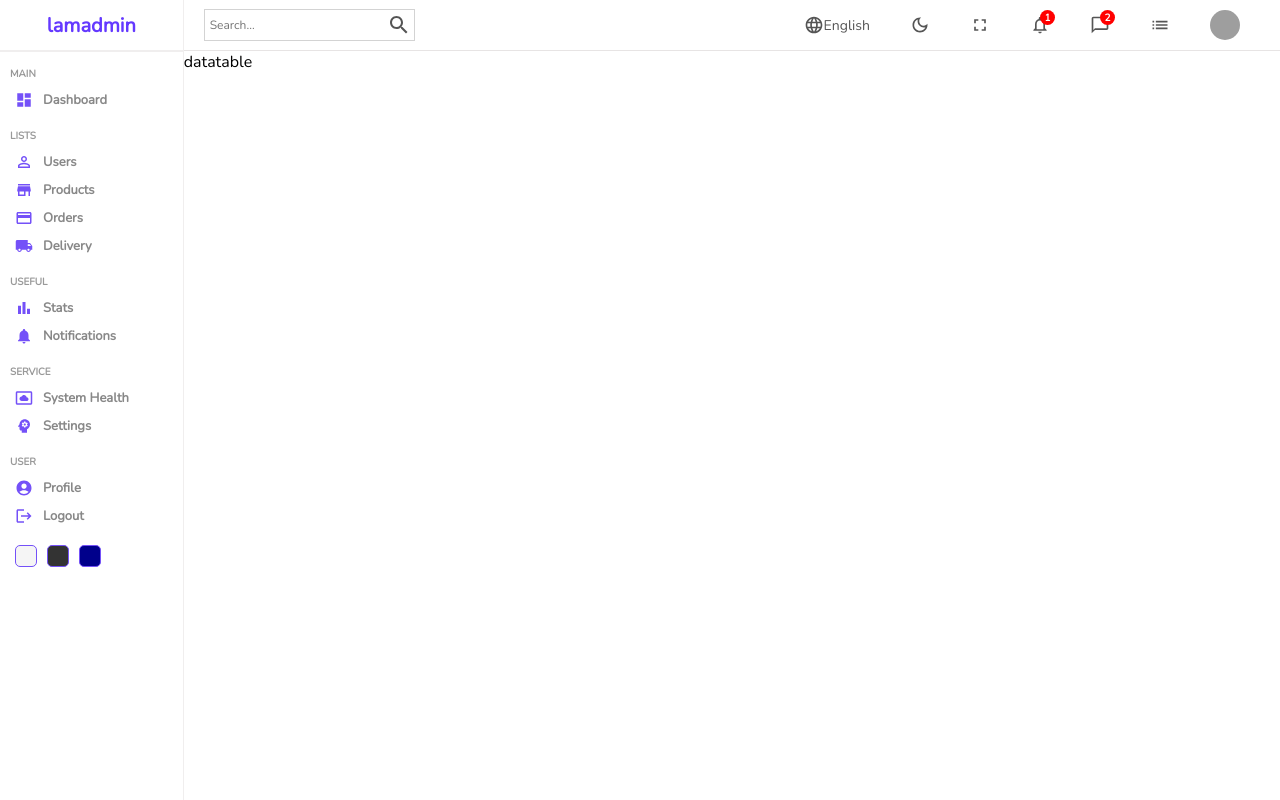
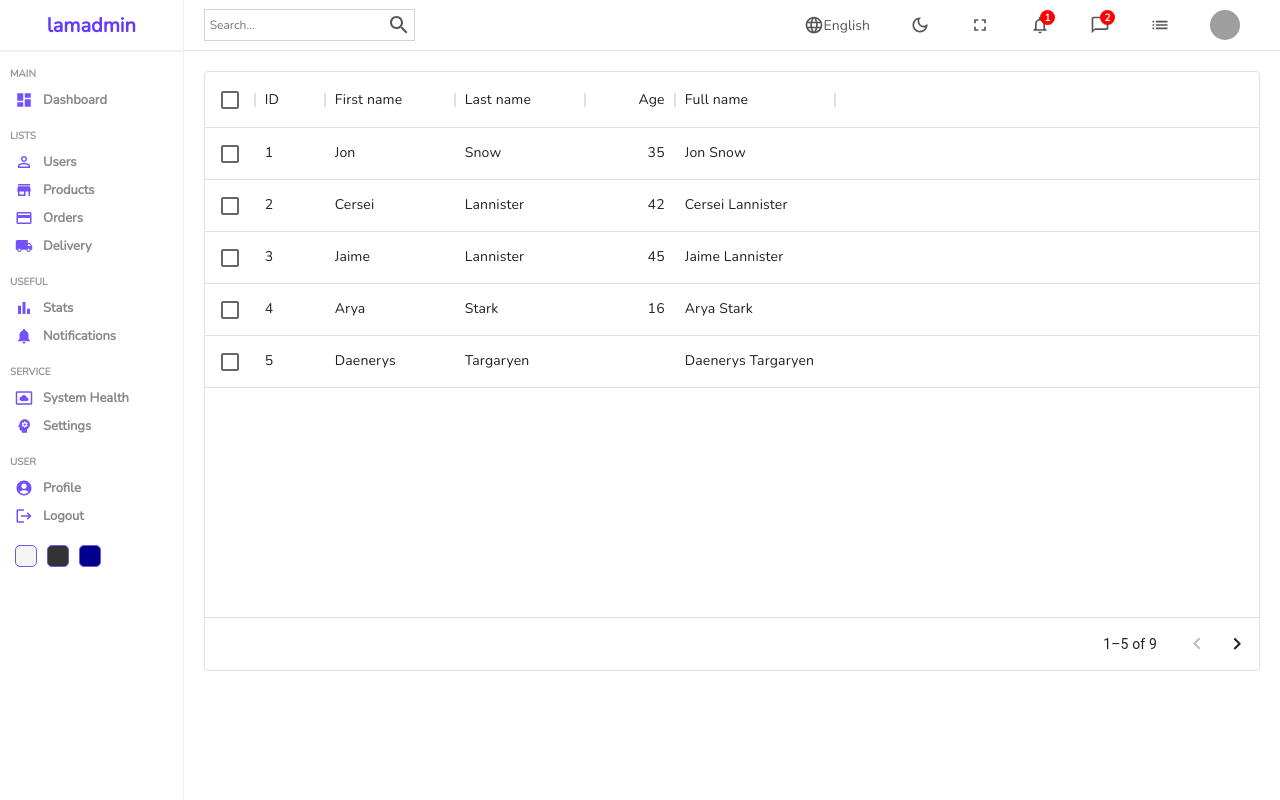
Before and after one commit to patriceandrea/admin-dashboard, a React (Create React App) app in the folder client/: page /users in a window 1280 px wide. Built offline with nearby package versions, Linux system fonts and the light colour scheme; grey boxes are pictures that could not be loaded.

Commit message:
adds Datatable component

```diff
--- a/client/package.json
+++ b/client/package.json
@@ -7,6 +7,7 @@
     "@emotion/styled": "^11.10.4",
     "@mui/icons-material": "^5.10.6",
     "@mui/material": "^5.10.6",
+    "@mui/x-data-grid": "^5.17.3",
     "@testing-library/jest-dom": "^5.16.5",
     "@testing-library/react": "^13.4.0",
     "@testing-library/user-event": "^13.5.0",
--- /dev/null
+++ b/client/src/components/datatable/Datatable.js
@@ -0,0 +1,51 @@
+import './datatable.scss'
+import { DataGrid } from '@mui/x-data-grid';
+
+const columns = [
+  { field: 'id', headerName: 'ID', width: 70 },
+  { field: 'firstName', headerName: 'First name', width: 130 },
+  { field: 'lastName', headerName: 'Last name', width: 130 },
+  {
+    field: 'age',
+    headerName: 'Age',
+    type: 'number',
+    width: 90,
+  },
+  {
+    field: 'fullName',
+    headerName: 'Full name',
+    description: 'This column has a value getter and is not sortable.',
+    sortable: false,
+    width: 160,
+    valueGetter: (params) =>
+      `${params.row.firstName || ''} ${params.row.lastName || ''}`,
+  },
+];
+
+const rows = [
+  { id: 1, lastName: 'Snow', firstName: 'Jon', age: 35 },
+  { id: 2, lastName: 'Lannister', firstName: 'Cersei', age: 42 },
+  { id: 3, lastName: 'Lannister', firstName: 'Jaime', age: 45 },
+  { id: 4, lastName: 'Stark', firstName: 'Arya', age: 16 },
+  { id: 5, lastName: 'Targaryen', firstName: 'Daenerys', age: null },
+  { id: 6, lastName: 'Melisandre', firstName: null, age: 150 },
+  { id: 7, lastName: 'Clifford', firstName: 'Ferrara', age: 44 },
+  { id: 8, lastName: 'Frances', firstName: 'Rossini', age: 36 },
+  { id: 9, lastName: 'Roxie', firstName: 'Harvey', age: 65 },
+];
+
+const Datatable = () => {
+  return (
+    <div className='datatable'>
+      <DataGrid
+        rows={rows}
+        columns={columns}
+        pageSize={5}
+        rowsPerPageOptions={[5]}
+        checkboxSelection
+      />
+    </div>
+  )
+}
+
+export default Datatable;
--- /dev/null
+++ b/client/src/components/datatable/datatable.scss
@@ -0,0 +1,4 @@
+.datatable {
+  height: 600px;
+  padding: 20px;
+}
--- a/client/src/pages/list/List.js
+++ b/client/src/pages/list/List.js
@@ -1,6 +1,7 @@
 import './list.scss';
 import Sidebar from '../../components/sidebar/Sidebar'
 import Navbar from '../../components/navbar/Navbar'
+import Datatable from '../../components/datatable/Datatable';
 
 const List = () => {
   return (
@@ -8,7 +9,7 @@
       <Sidebar />
       <div className="listContainer">
         <Navbar />
-        datatable
+        <Datatable />
       </div>
     </div>
   )
```
Also changed, not shown: 1 other file (tests, documents, lock files or other folders).
